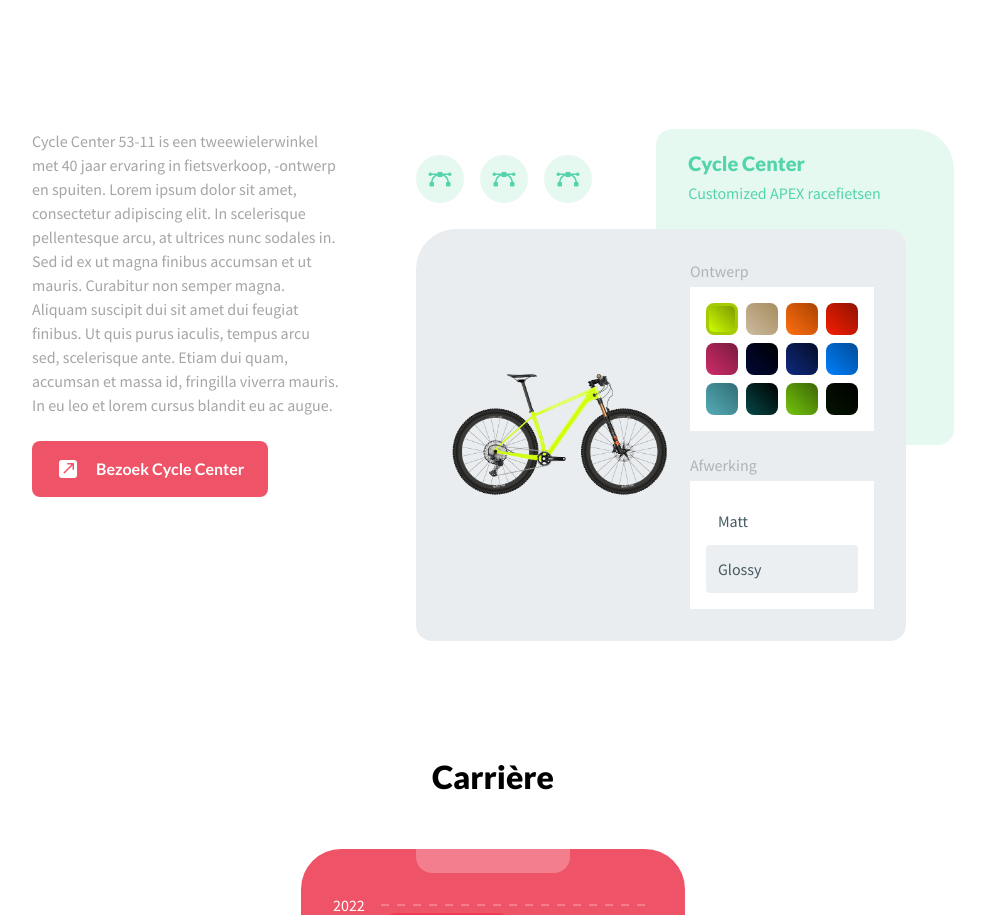
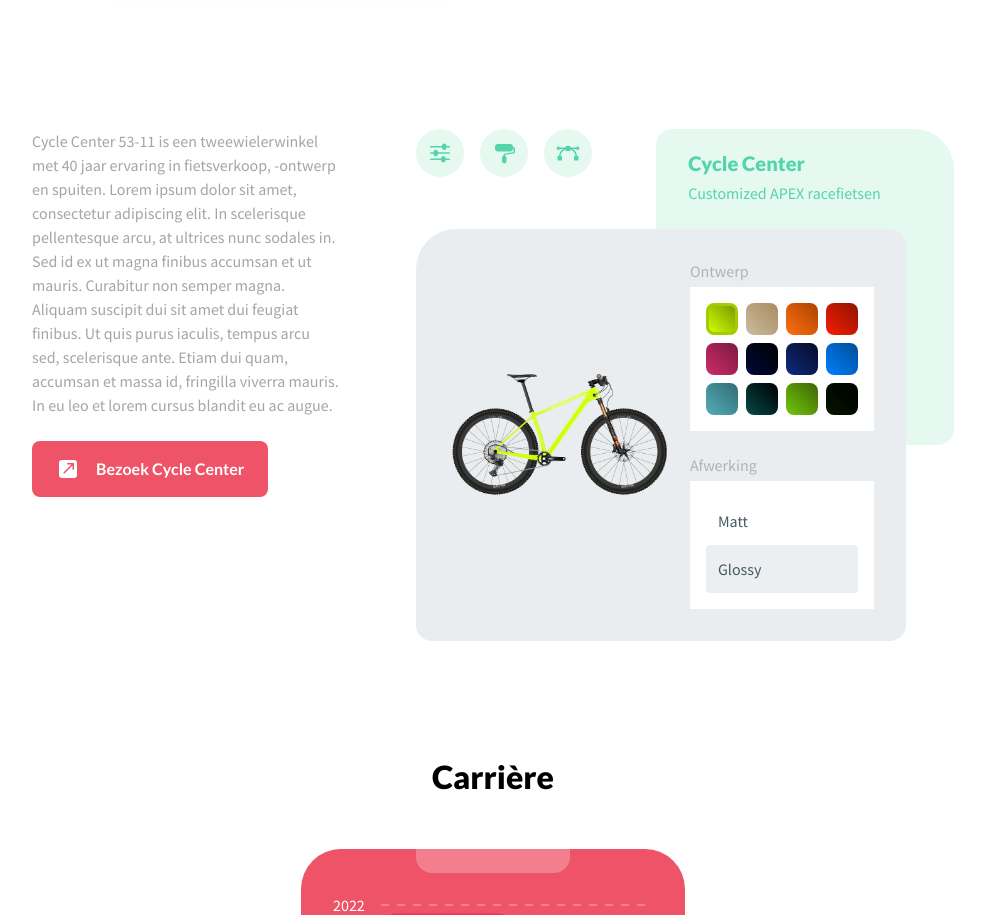
Before and after one commit to bartkoelewijnnl/bart-koelewijn, a Next.js app: page / in a window 1280 px wide. Shown: the part 1500-2415 px from the top of the page, without its empty margins (147-1132 px from the left). Built offline with nearby package versions, Linux system fonts and the light colour scheme.

Commit message:
icons update.

```diff
--- a/components/Icon/index.tsx
+++ b/components/Icon/index.tsx
@@ -17,6 +17,8 @@
     mail: JSX.Element;
     linkedin: JSX.Element;
     transition: JSX.Element;
+    slider: JSX.Element;
+    css: JSX.Element;
     // Awaretrain
     awaretrain: JSX.Element;
     done: JSX.Element;
@@ -61,6 +63,12 @@
     ),
     transition: (
         <path d="M 5.5 4 C 4.671 4 4 4.672 4 5.5 L 4 20.5 C 4 21.328 4.671 22 5.5 22 L 9.5078125 22 C 9.5548125 20.704 9.9027187 14.369719 12.136719 12.136719 C 14.370719 9.9017187 20.703 9.5548125 22 9.5078125 L 22 5.5 C 22 4.672 21.329 4 20.5 4 L 5.5 4 z M 22.25 11.5 C 22.184 11.5 15.318781 11.781781 13.550781 13.550781 C 11.782781 15.318781 11.5 22.184 11.5 22.25 C 11.5 22.316 11.782781 29.182219 13.550781 30.949219 C 14.198781 31.597219 15.546922 32.048187 17.044922 32.367188 C 17.027922 32.079188 17 31.793 17 31.5 C 17 23.505 23.505 17 31.5 17 C 31.793 17 32.079187 17.027922 32.367188 17.044922 C 32.048187 15.546922 31.596219 14.197781 30.949219 13.550781 C 29.181219 11.781781 22.316 11.5 22.25 11.5 z M 31.5 19 C 24.607 19 19 24.607 19 31.5 C 19 38.393 24.607 44 31.5 44 C 38.393 44 44 38.393 44 31.5 C 44 24.607 38.393 19 31.5 19 z" />
+    ),
+    slider: (
+        <path d="M 32.5 5 C 30.019 5 28 7.019 28 9.5 L 28 10 L 5.5 10 A 1.50015 1.50015 0 1 0 5.5 13 L 28 13 L 28 13.5 C 28 15.981 30.019 18 32.5 18 C 34.981 18 37 15.981 37 13.5 L 37 13 L 42.5 13 A 1.50015 1.50015 0 1 0 42.5 10 L 37 10 L 37 9.5 C 37 7.019 34.981 5 32.5 5 z M 15.5 17.5 C 13.019 17.5 11 19.519 11 22 L 11 22.5 L 5.5 22.5 A 1.50015 1.50015 0 1 0 5.5 25.5 L 11 25.5 L 11 26 C 11 28.481 13.019 30.5 15.5 30.5 C 17.981 30.5 20 28.481 20 26 L 20 25.5 L 42.5 25.5 A 1.50015 1.50015 0 1 0 42.5 22.5 L 20 22.5 L 20 22 C 20 19.519 17.981 17.5 15.5 17.5 z M 30.5 30 C 28.019 30 26 32.019 26 34.5 L 26 35 L 5.5 35 A 1.50015 1.50015 0 1 0 5.5 38 L 26 38 L 26 38.5 C 26 40.981 28.019 43 30.5 43 C 32.981 43 35 40.981 35 38.5 L 35 38 L 42.5 38 A 1.50015 1.50015 0 1 0 42.5 35 L 35 35 L 35 34.5 C 35 32.019 32.981 30 30.5 30 z" />
+    ),
+    css: (
+        <path d="M 11.5 6 C 8.467 6 6 8.467 6 11.5 L 6 15.5 C 6 18.533 8.467 21 11.5 21 L 36.5 21 C 39.533 21 42 18.533 42 15.5 L 42 15 L 42.498047 15 C 42.793092 15 42.998047 15.204955 42.998047 15.5 L 42.998047 21.777344 C 42.998047 22.036031 42.829824 22.233104 42.574219 22.271484 L 25.980469 24.759766 C 24.278074 25.015386 23 26.501343 23 28.222656 L 23 29.275391 C 21.257725 29.896577 20 31.547301 20 33.5 L 20 40.5 C 20 42.981 22.019 45 24.5 45 C 26.981 45 29 42.981 29 40.5 L 29 33.5 C 29 31.547301 27.742275 29.896577 26 29.275391 L 26 28.222656 C 26 27.963969 26.170176 27.764942 26.425781 27.726562 L 43.017578 25.238281 A 1.50015 1.50015 0 0 0 43.019531 25.238281 C 44.721926 24.982661 45.998047 23.498657 45.998047 21.777344 L 45.998047 15.5 C 45.998047 13.585045 44.413002 12 42.498047 12 L 42 12 L 42 11.5 C 42 8.467 39.533 6 36.5 6 L 11.5 6 z" />
     ),
     awaretrain: (
         <g>
--- a/components/section/SectionCycleCenter/styles.ts
+++ b/components/section/SectionCycleCenter/styles.ts
@@ -19,7 +19,6 @@
 
 export const Content = styled.div`
     display: flex;
-    align-items: center;
 `;
 
 export const BikeContent = styled.div`
--- a/pages/index.tsx
+++ b/pages/index.tsx
@@ -117,7 +117,7 @@
                 </SectionAwaretrain>
                 <SectionCycleCenter
                     subtitle="Customized APEX racefietsen"
-                    badges={[{ icon: 'svg' }, { icon: 'svg' }, { icon: 'svg' }]}
+                    badges={[{ icon: 'slider' }, { icon: 'css' }, { icon: 'svg' }]}
                     variant="green"
                     lightVariant="lightGreen"
                     title="Cycle Center"
```
